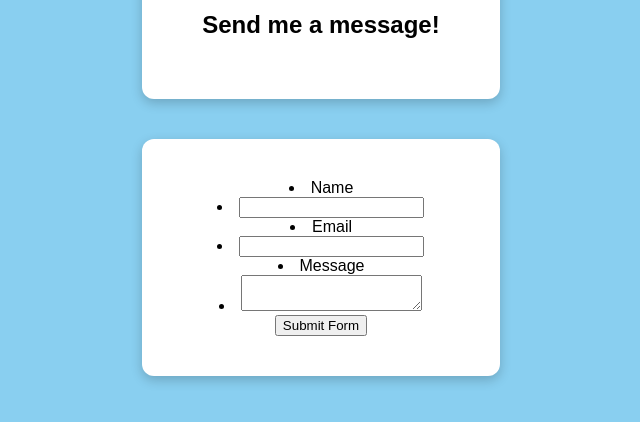
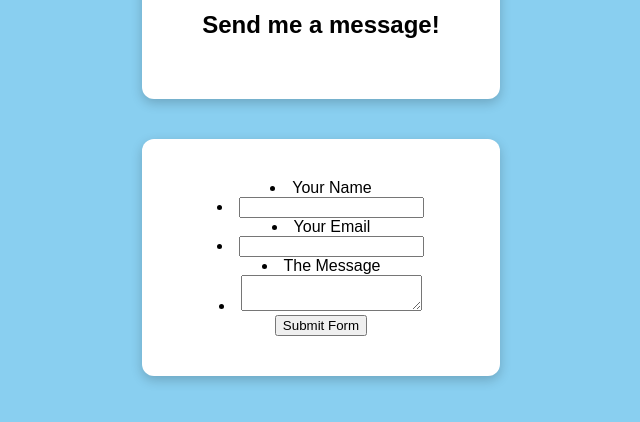
Before and after one commit to shaunoh/shaun-oh, a plain HTML site: page contact.html in a window 1280 px wide. Shown: the part 188-610 px from the top of the page, without its empty margins (319-959 px from the left). Drawn offline with Linux system fonts and the light colour scheme.

Commit message:
Update contact.html

```diff
--- a/contact.html
+++ b/contact.html
@@ -51,11 +51,11 @@
     <input type="hidden" name="access_key" value="5e71d695-4975-4ae9-a64e-e1c4511b3e6d">
 
     <!-- Form Inputs. Each input must have a name="" attribute -->
-    <li>Name</li>
+    <li>Your Name</li>
     <li><input type="text" name="name" required></li>
-    <li>Email</li>
+    <li>Your Email</li>
     <li><input type="email" name="email" required></li>
-    <li>Message</li>
+    <li>The Message</li>
     <li><textarea name="message" required></textarea></li>
 
     <!-- Honeypot Spam Protection -->
```
